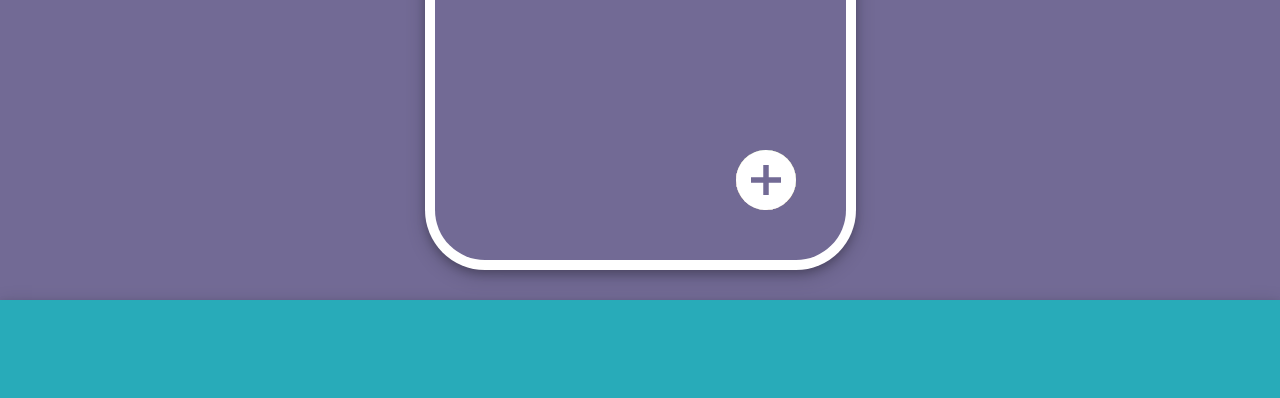
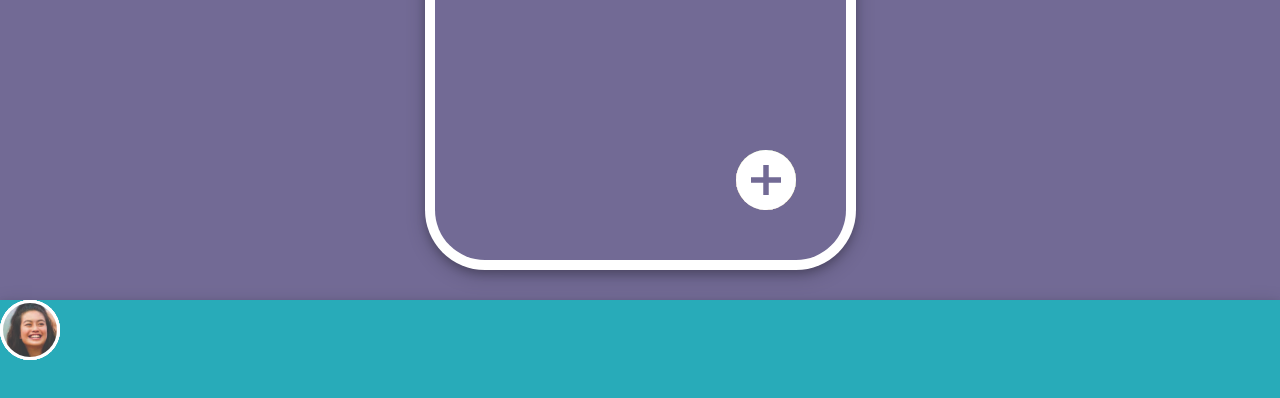
Before and after one commit to martrohelsanchez/museum-of-animation, a React (Create React App) app: page / in a window 1280 px wide. Shown: the part 3700-4098 px from the top of the page. Built offline with nearby package versions, Linux system fonts and the light colour scheme.

Commit message:
✨Snap chat heads when dragging ends

```diff
--- a/src/components/chatHeads/ChatHeads.tsx
+++ b/src/components/chatHeads/ChatHeads.tsx
@@ -1,35 +1,78 @@
-import React, { useState } from 'react';
+import React, {useRef} from 'react';
 import {useAnimation} from 'framer-motion';
 
 import * as S from './ChatHeads.styles';
+import useWindowSize from '../../hooks/useWindowSize';
+import ashley from '../../images/ashley.jpg';
+import barbie from '../../images/barbie.jpg';
+import kathryn from '../../images/kathryn.jpg';
+import thea from '../../images/thea.jpg';
 
-const colors = ['#2d6187', '#effad3', '#a8dda8', '#ff9642', '#ffe05d', '#d9e4dd'];
+const images = [kathryn, thea, barbie, ashley, 'transparent'];
 
 function ChatHead() {
+    const bgRef = useRef<HTMLDivElement>(null!);
+    const windowSize = useWindowSize();
     const mousePos = useAnimation();
-    const pos = useState({x: 0, y: 0});
 
-    async function onMouseMove(e: React.MouseEvent<HTMLDivElement, MouseEvent>) {
+    function onMouseDown(e: React.MouseEvent<HTMLDivElement, MouseEvent> | React.TouchEvent<HTMLDivElement>) {
+        bgRef.current.addEventListener('mousemove', onDragging);
+        bgRef.current.addEventListener('touchmove', onDragging)
+        window.addEventListener('mouseup', onMouseUp)
+        window.addEventListener('touchend', onMouseUp);
+    }
+
+    function onDragging(e: MouseEvent | TouchEvent) {
         mousePos.start({
-            x: e.clientX - 30,
-            y: e.clientY - 30
+            x: 'clientX' in e ? e.clientX - 30 : e.touches[0].clientX - 30,
+            y: 'clientY' in e ? e.clientY - 30 : e.touches[0].clientY - 30
         });
     }
 
+    function onMouseUp(e: MouseEvent | TouchEvent) {
+        bgRef.current.removeEventListener('mousemove', onDragging);
+        bgRef.current.removeEventListener('touchmove', onDragging)
+        console.log(e);
+        const lastPosX = 'clientX' in e ? e.clientX : e.changedTouches[0].clientX;
+
+        if (lastPosX > windowSize.width / 2) {
+            mousePos.start({
+                x: windowSize.width - 80
+            });
+        } else {
+            mousePos.start({
+                x: 0
+            });
+        }
+    }
+
     return (
-        <S.Bg onMouseMove={onMouseMove}>
-            {colors.map((color, i) => {
+        <S.Bg ref={bgRef}>
+            {images.map((userImg, i) => {
                 return (
                     <S.ChatHead
-                        color={color}
-                        animate={mousePos}
+                        animate={i === images.length - 1 ? undefined : mousePos}
                         transition={{
                             type: 'spring',
                             bounce: 0,
-                            mass: (colors.length - i) * .5,
+                            mass: ((images.length - 1) - i) * .5,
                             damping: 15
                         }}
+                        style={{
+                            backgroundColor: i === images.length - 1 ? 'transparent' : 'white'
+                        }}
+                        drag={i === images.length - 1 ? true : false}
+                        dragMomentum={false}
+                        onMouseDown={onMouseDown}
+                        onTouchStart={onMouseDown}
                     >
+                        <S.UserImg
+                            style={{
+                                display: i === images.length - 1 ? 'none' : 'inline-block'
+                            }}
+                            src={userImg}
+                            draggable={false}
+                        />
                     </S.ChatHead>
                 )
             })}
```
